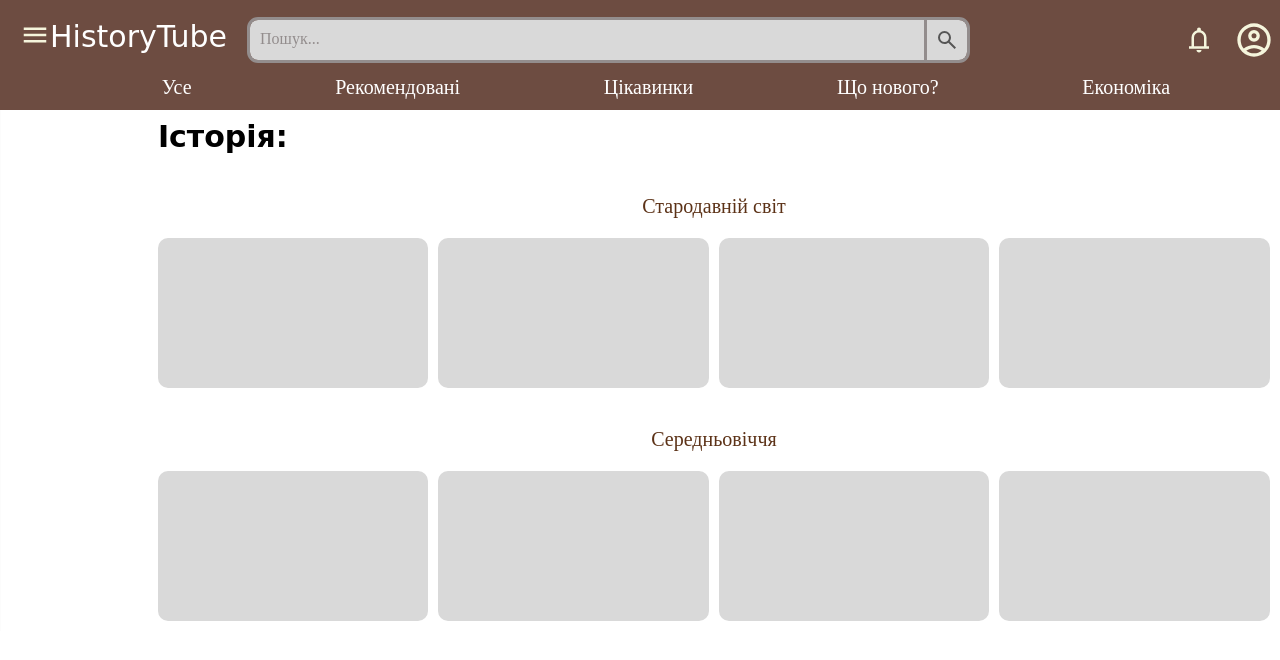
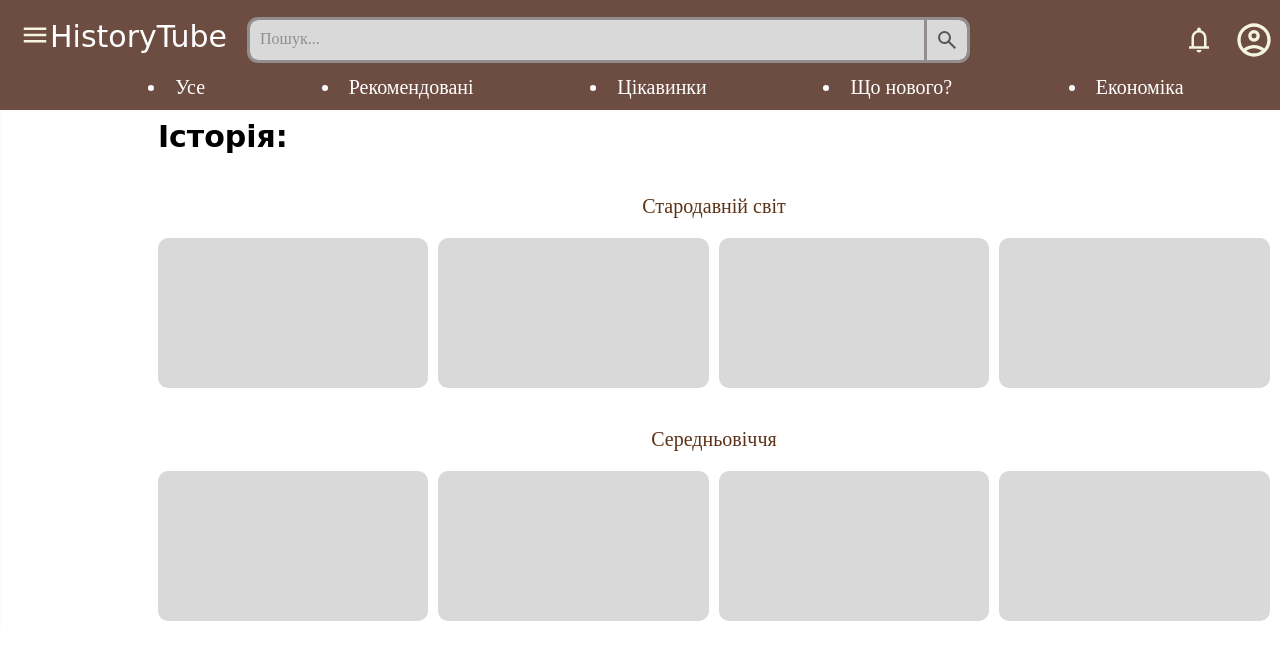
Before and after one commit to Leraaaaa-codder/homework, a plain HTML site: page index.html in a window 1280 px wide. Drawn offline with nearby package versions, Linux system fonts and the light colour scheme; a web font is replaced by a local one.

Commit message:
validation

```diff
--- a/index.html
+++ b/index.html
@@ -36,11 +36,11 @@
       </div>
     </div>
     <menu>
-      <div>Усе</div>
-      <div>Рекомендовані</div>
-      <div>Цікавинки</div>
-      <div>Що нового?</div>
-      <div>Економіка</div>
+      <li>Усе</li>
+      <li>Рекомендовані</li>
+      <li>Цікавинки</li>
+      <li>Що нового?</li>
+      <li>Економіка</li>
     </menu>
   </header>
 
--- a/styles/style.css
+++ b/styles/style.css
@@ -56,7 +56,6 @@ header .biger-box .title {
   width: 200px;
   color: white;
   font-family: "Playwrite DK Loopet", cursive;
-  font-optical-sizing: auto;
   font-style: normal;
 }
 header .biger-box .big-box {
@@ -114,7 +113,7 @@ header menu {
   display: flex;
   justify-content: space-around;
 }
-header menu div {
+header menu li {
   color: white;
   font-size: 20px;
 }
```
